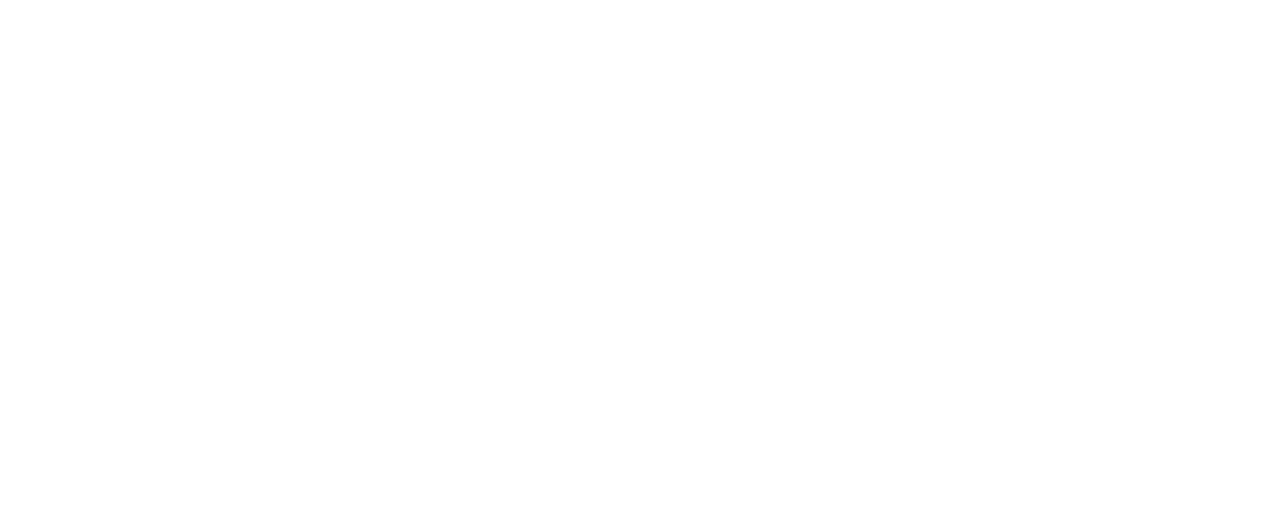
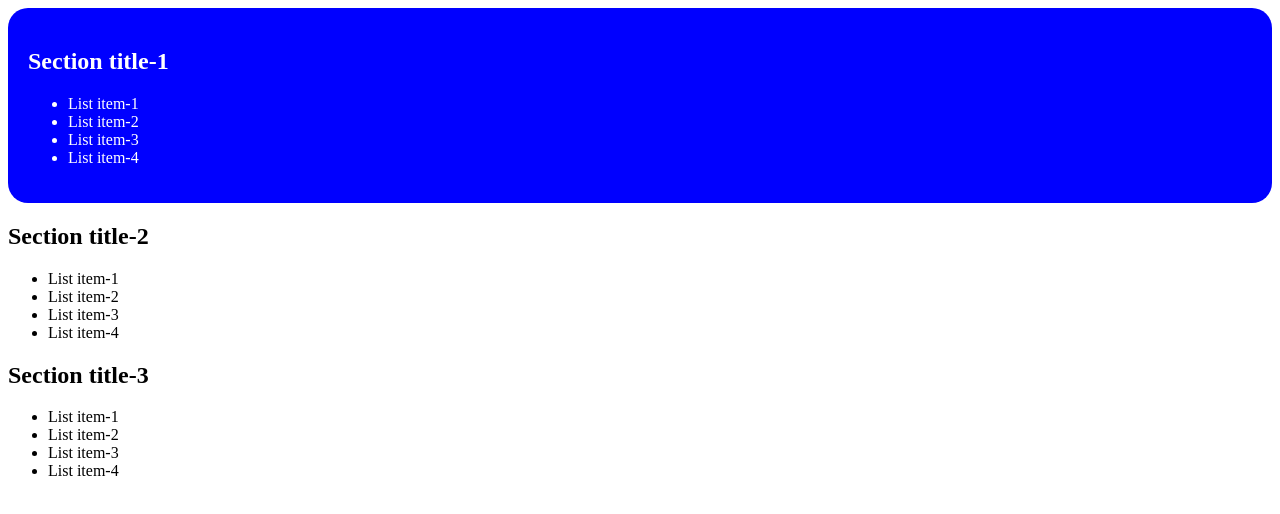
Before and after one commit to mazharulislam-12/tour-of-dom, a plain HTML site: page sumary.html in a window 1280 px wide. Drawn offline with Linux system fonts and the light colour scheme.

Commit message:
sumary of html

```diff
--- /dev/null
+++ b/js/first.js
@@ -0,0 +1,18 @@
+const allLi = document.getElementsByTagName('li');
+console.log(allLi);
+
+const allTitle = document.getElementsByClassName('section-title');
+console.log(allTitle);
+
+const firstSection = document.getElementById('first-section');
+console.log(firstSection);
+firstSection.style.color = 'white';
+firstSection.style.background = 'blue';
+firstSection.style.borderRadius = '20px';
+firstSection.style.padding = '20px';
+
+
+const secondList = document.getElementById('second-list');
+const li = document.createElement ('li');
+li.innerText = 'My dynamic list'
+secondList.appendChild(li);
--- a/sumary.html
+++ b/sumary.html
@@ -7,6 +7,35 @@
 </head>
 <body>
 
+    <section id="first-section">
+        <h1 class="section-title">Section title-1</h1>
+        <ul>
+            <li>List item-1</li>
+            <li>List item-2</li>
+            <li>List item-3</li>
+            <li>List item-4</li>
+        </ul>
+    </section>
+    <section>
+        <h1 class="section-title">Section title-2</h1>
+        <ul class="second-list">
+            <li>List item-1</li>
+            <li>List item-2</li>
+            <li>List item-3</li>
+            <li>List item-4</li>
+        </ul>
+    </section>
+    <section>
+        <h1 class="section-title">Section title-3</h1>
+        <ul>
+            <li>List item-1</li>
+            <li>List item-2</li>
+            <li>List item-3</li>
+            <li>List item-4</li>
+        </ul>
+    </section>
 
+
+    <script src="js/first.js"></script>
 </body>
 </html>
```
